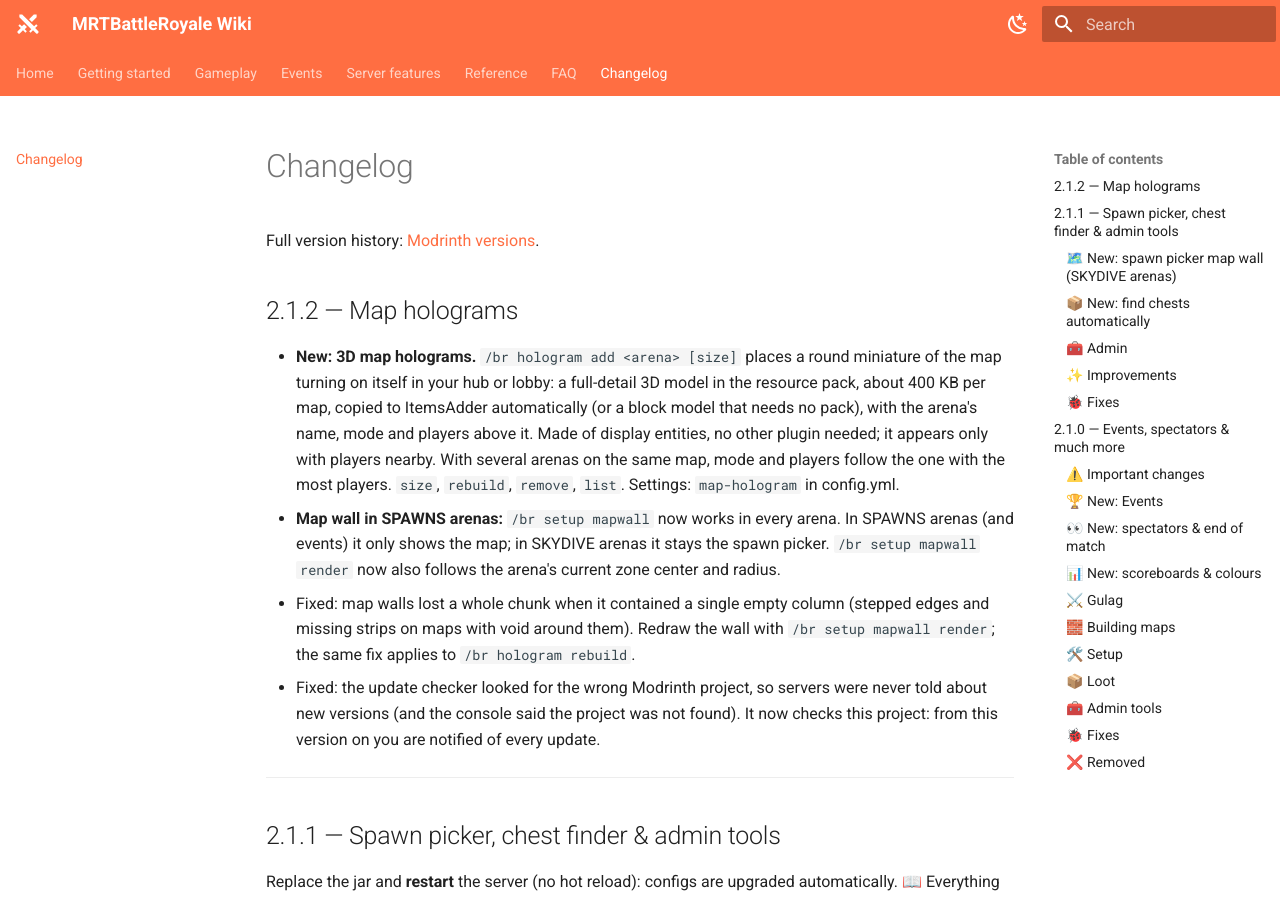
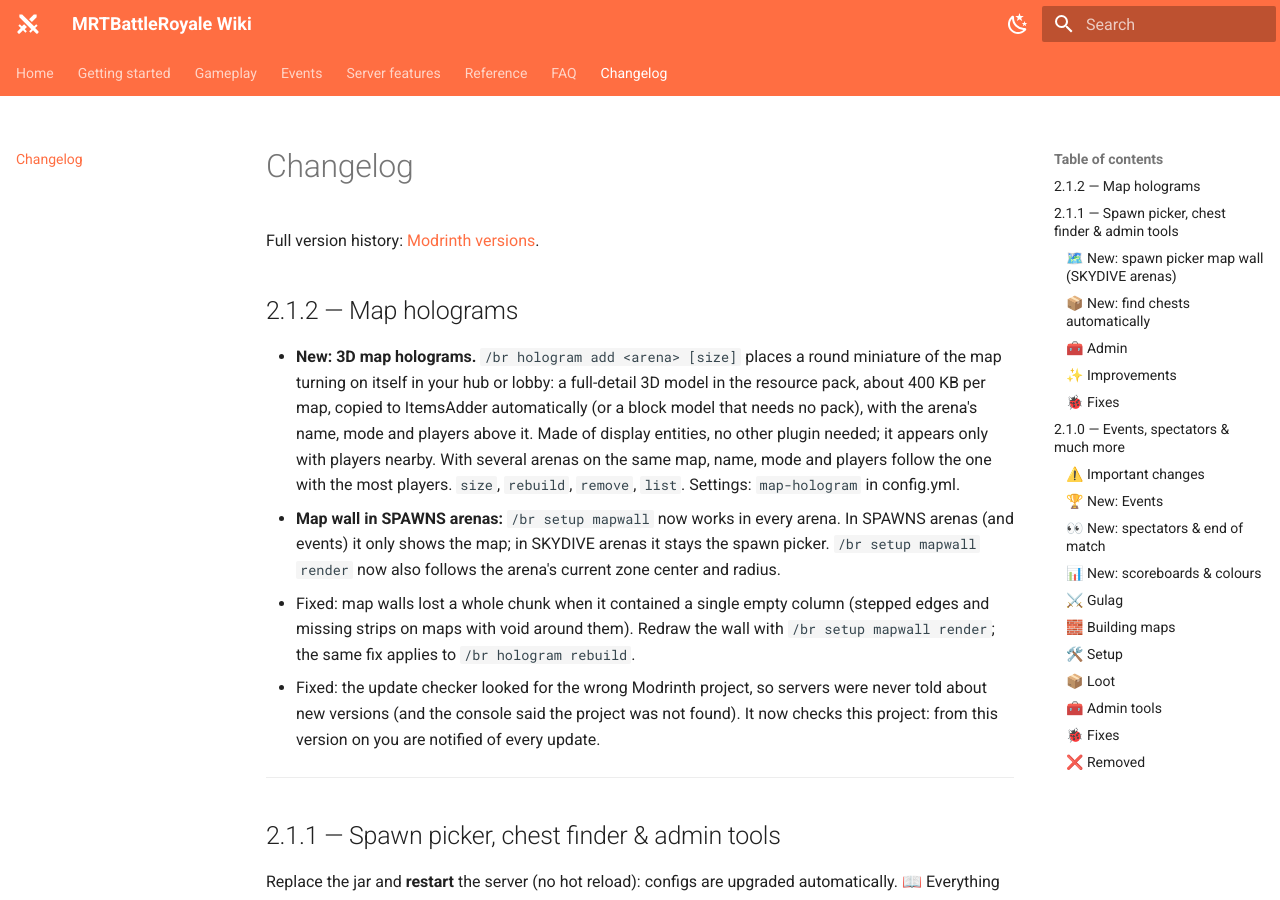
Before and after one commit to Giuseppe-Marco/mrtbattleroyale-wiki, an MkDocs documentation site: the page built from docs/changelog.md, in a window 1280 px wide and 900 px high. Built offline with MkDocs 1.6.1 and Material for MkDocs 9.7.7, drawn with Linux system fonts in a browser that asks for light colours.

Commit message:
Map holograms: the arena name follows too
Co-Authored-By: Claude Opus 5.5 <noreply@anthropic.com>

```diff
--- a/docs/changelog.md
+++ b/docs/changelog.md
@@ -4,7 +4,7 @@ Full version history: [Modrinth versions](https://modrinth.com/plugin/battleroya
 
 ## 2.1.2 — Map holograms
 
-- **New: 3D map holograms.** `/br hologram add <arena> [size]` places a round miniature of the map turning on itself in your hub or lobby: a full-detail 3D model in the resource pack, about 400 KB per map, copied to ItemsAdder automatically (or a block model that needs no pack), with the arena's name, mode and players above it. Made of display entities, no other plugin needed; it appears only with players nearby. With several arenas on the same map, mode and players follow the one with the most players. `size`, `rebuild`, `remove`, `list`. Settings: `map-hologram` in config.yml.
+- **New: 3D map holograms.** `/br hologram add <arena> [size]` places a round miniature of the map turning on itself in your hub or lobby: a full-detail 3D model in the resource pack, about 400 KB per map, copied to ItemsAdder automatically (or a block model that needs no pack), with the arena's name, mode and players above it. Made of display entities, no other plugin needed; it appears only with players nearby. With several arenas on the same map, name, mode and players follow the one with the most players. `size`, `rebuild`, `remove`, `list`. Settings: `map-hologram` in config.yml.
 - **Map wall in SPAWNS arenas:** `/br setup mapwall` now works in every arena. In SPAWNS arenas (and events) it only shows the map; in SKYDIVE arenas it stays the spawn picker. `/br setup mapwall render` now also follows the arena's current zone center and radius.
 - Fixed: map walls lost a whole chunk when it contained a single empty column (stepped edges and missing strips on maps with void around them). Redraw the wall with `/br setup mapwall render`; the same fix applies to `/br hologram rebuild`.
 - Fixed: the update checker looked for the wrong Modrinth project, so servers were never told about new versions (and the console said the project was not found). It now checks this project: from this version on you are notified of every update.
```
Also changed, not shown: docs/features/holograms.md (+1 -1 lines).
